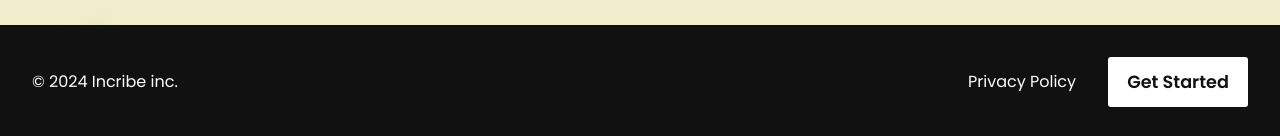
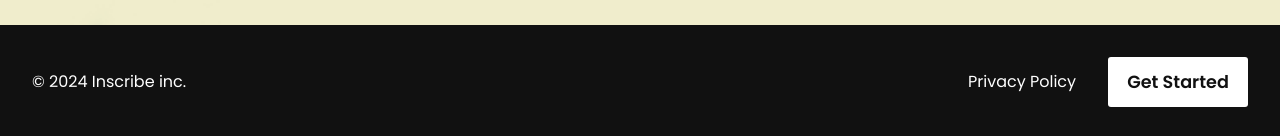
Before and after one commit to mofopeadegoke/Inscribe-Website, a React (Create React App) app in the folder react-app/: page /home in a window 1280 px wide. Shown: the part 2988-3124 px from the top of the page. Built offline with nearby package versions, Linux system fonts and the light colour scheme.

Commit message:
spelling mistake fixed

```diff
--- a/react-app/src/pages/home.jsx
+++ b/react-app/src/pages/home.jsx
@@ -301,7 +301,7 @@ export default function Home() {
         </article>
       </section>
       <footer className="ft">
-        <p>&copy; 2024 Incribe inc.</p>
+        <p>&copy; 2024 Inscribe inc.</p>
         <div className="left">
           <a href="https://shorturl.at/kpwx7" target="_blank">
             Privacy Policy
```
